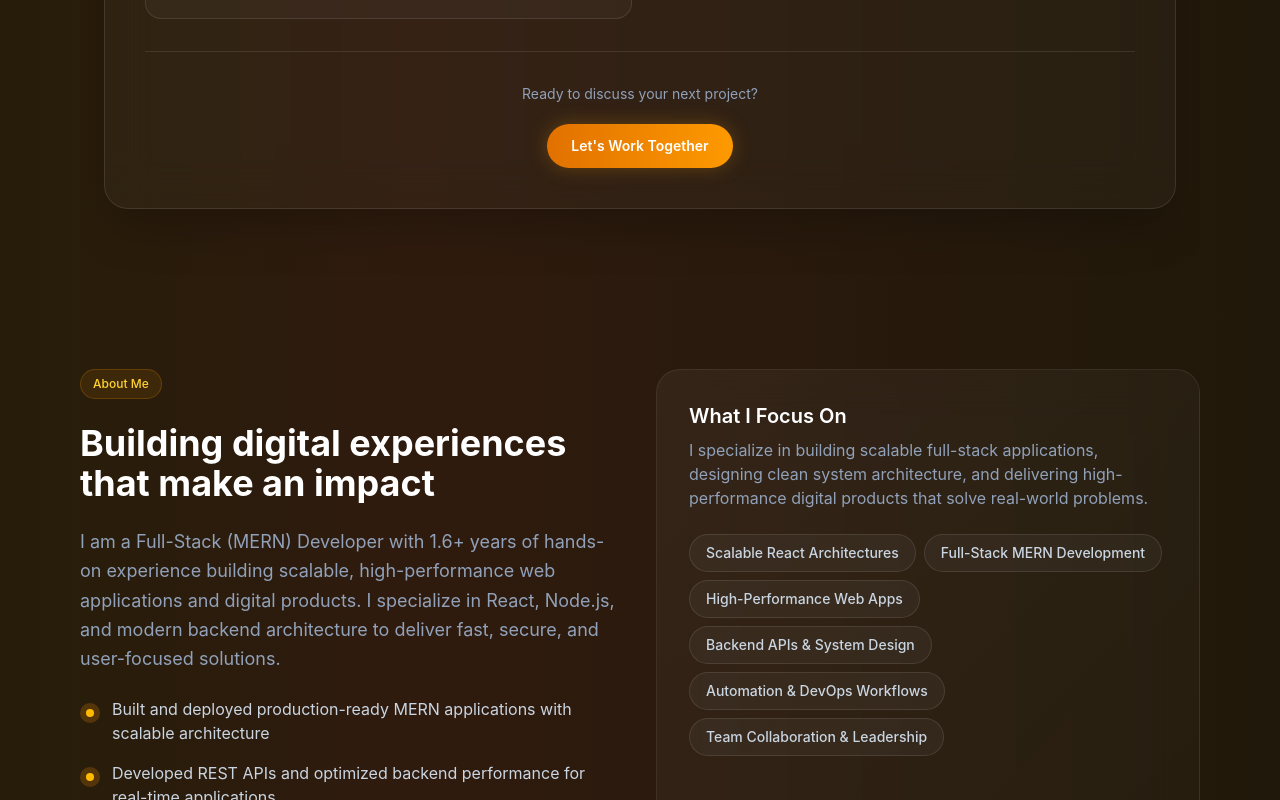
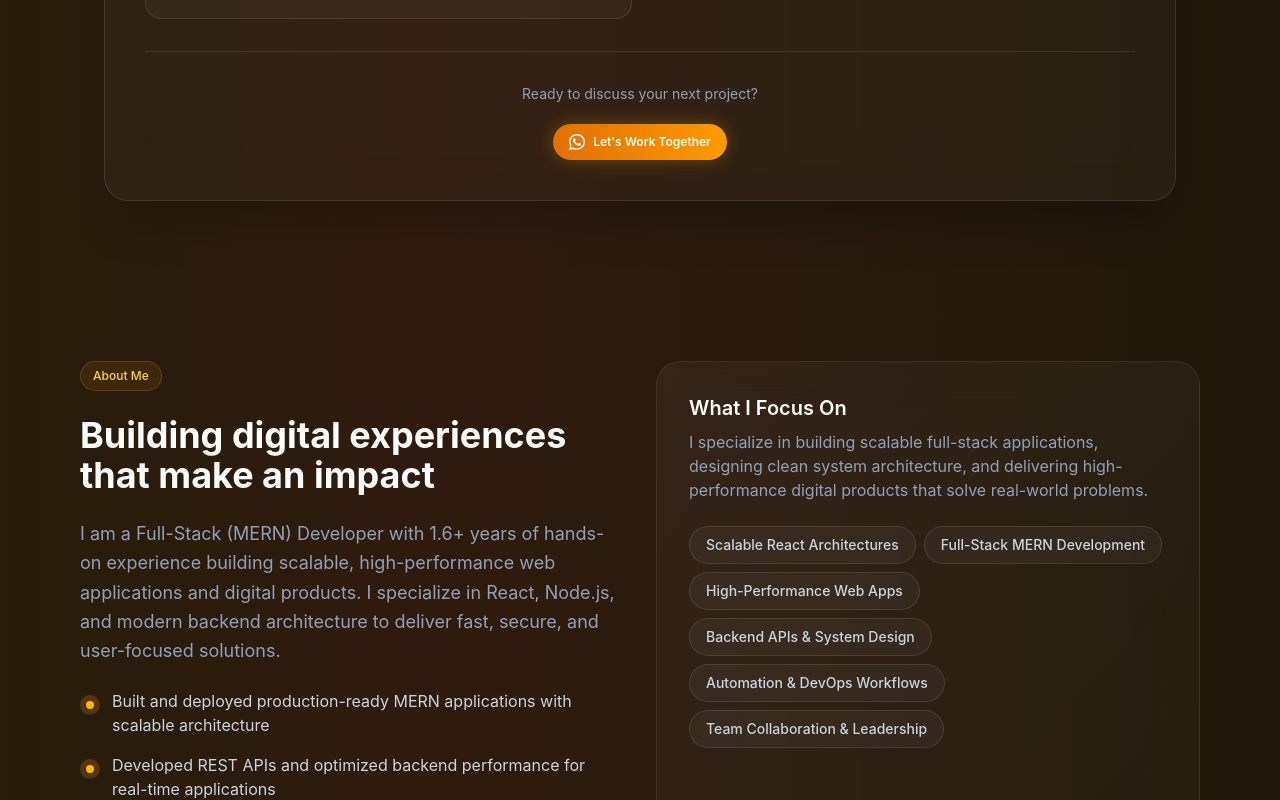
Before and after one commit to MuhammadAslanAshraf/personal-portfolio, a React app: page / in a window 1280 px wide. Shown: the part 1720-2520 px from the top of the page. Built offline with nearby package versions, Linux system fonts and the light colour scheme; the HTML template or start-up script is replaced by a standard one.

Commit message:
add the new skill

```diff
--- a/src/components/skills/Contact.jsx
+++ b/src/components/skills/Contact.jsx
@@ -1,4 +1,5 @@
 import React from "react";
+import Aslan from "./aslan";
 
 const Contact = () => {
   const contactInfo = [
@@ -161,14 +162,7 @@ const Contact = () => {
               Ready to discuss your next project?
             </p>
 
-            <a
-              href="https://wa.me/923464013879?text=Hi%20Muhammad%20Aslan%2C%20I%20would%20like%20to%20discuss%20a%20project%20or%20opportunity%20with%20you."
-              target="_blank"
-              rel="noopener noreferrer"
-              className="inline-flex items-center gap-2 rounded-full bg-gradient-to-r from-amber-600 to-amber-500 px-6 py-3 text-sm font-semibold text-white shadow-[0_0_20px_rgba(245,158,11,0.25)] transition-all duration-300 hover:from-amber-500 hover:to-amber-400 hover:shadow-[0_0_30px_rgba(245,158,11,0.4)] active:scale-[0.98]"
-            >
-              Let's Work Together
-            </a>
+            <Aslan/>
           </div>
         </div>
       </div>
--- a/src/components/skills/SkillsAll.jsx
+++ b/src/components/skills/SkillsAll.jsx
@@ -262,9 +262,15 @@ const SkillsAll = () => {
                     <span class="rounded-lg bg-white/5 px-2.5 py-1 text-xs text-slate-300">
                       Vercel
                     </span>
-                    {/* <span class="rounded-lg bg-white/5 px-2.5 py-1 text-xs text-slate-300">
+                    <span class="rounded-lg bg-white/5 px-2.5 py-1 text-xs text-slate-300">
                       DigitalOcean
-                    </span> */}
+                    </span>
+                    <span class="rounded-lg bg-white/5 px-2.5 py-1 text-xs text-slate-300">
+                      Netlify
+                    </span>
+                     <span class="rounded-lg bg-white/5 px-2.5 py-1 text-xs text-slate-300">
+                      Render
+                    </span>
                   </div>
                 </div>
               </div>
```
